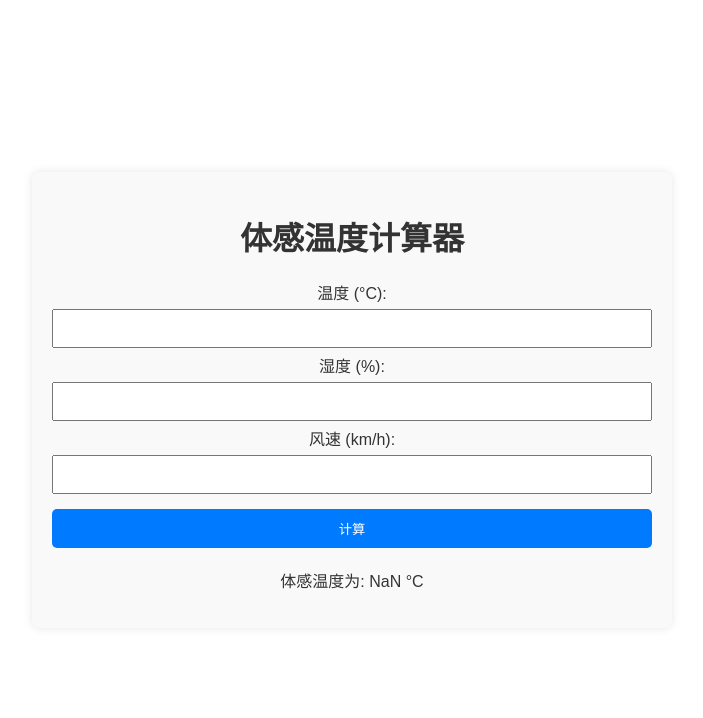
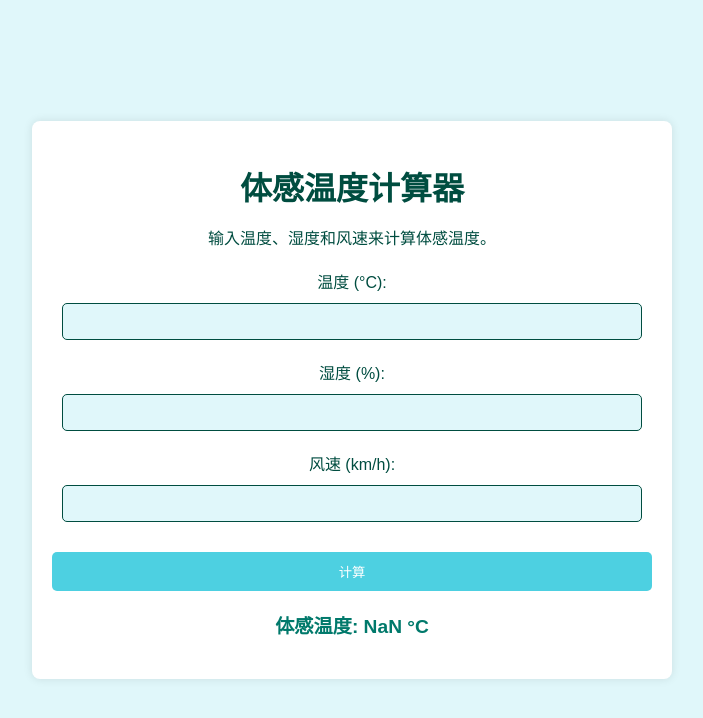
Before and after one commit to shiranyu411/for-myself, a plain HTML site: page index.html in a window 1280 px wide. Both pictures are taken after a click on the button "计算". Shown: the whole page, without its empty margins (288-991 px from the left). Drawn offline with Linux system fonts and the light colour scheme.

Commit message:
Updated UI with light teal color scheme

```diff
--- a/index.html
+++ b/index.html
@@ -10,13 +10,20 @@
 <body>
     <div class="container">
         <h1>体感温度计算器</h1>
+        <p>输入温度、湿度和风速来计算体感温度。</p>
         <form id="calcForm">
+            <div class="input-group">
                 <label for="temperature">温度 (°C):</label>
                 <input type="number" id="temperature" name="temperature" required>
+            </div>
+            <div class="input-group">
                 <label for="humidity">湿度 (%):</label>
                 <input type="number" id="humidity" name="humidity" required>
+            </div>
+            <div class="input-group">
                 <label for="windspeed">风速 (km/h):</label>
                 <input type="number" id="windspeed" name="windspeed">
+            </div>
             <button type="button" onclick="calculateFeelTemperature()">计算</button>
         </form>
         <p id="result"></p>
--- a/script.js
+++ b/script.js
@@ -3,23 +3,18 @@ function calculateFeelTemperature() {
     const humidity = parseFloat(document.getElementById('humidity').value);
     const windspeed = parseFloat(document.getElementById('windspeed').value) || 0;
 
-    let feelTemperature;
+    let feelTemp;
 
-    if (temperature < 10) {
-        feelTemperature = 13.12 + 0.6215 * temperature - 11.37 * Math.pow(windspeed, 0.16) + 0.3965 * temperature * Math.pow(windspeed, 0.16);
+    if (temperature >= 27) {
+        feelTemp = -8.784695 + 1.61139411 * temperature + 2.338549 * humidity
+            - 0.14611605 * temperature * humidity - 0.012308094 * Math.pow(temperature, 2)
+            - 0.016424828 * Math.pow(humidity, 2) + 0.002211732 * Math.pow(temperature, 2) * humidity
+            + 0.00072546 * temperature * Math.pow(humidity, 2) - 0.000003582 * Math.pow(temperature, 2) * Math.pow(humidity, 2);
+    } else if (temperature <= 10 && windspeed > 4.8) {
+        feelTemp = 13.12 + 0.6215 * temperature - 11.37 * Math.pow(windspeed * 3.6, 0.16) + 0.3965 * temperature * Math.pow(windspeed * 3.6, 0.16);
     } else {
-        feelTemperature = temperature - ((0.55 - 0.0055 * humidity) * (temperature - 14.5));
+        feelTemp = temperature;
     }
 
-    document.getElementById('result').textContent = `体感温度为: ${feelTemperature.toFixed(2)} °C`;
+    document.getElementById('result').innerText = `体感温度: ${feelTemp.toFixed(2)} °C`;
 }
-
-if ('serviceWorker' in navigator) {
-    navigator.serviceWorker.register('service-worker.js')
-        .then(function(registration) {
-            console.log('Service Worker registered with scope:', registration.scope);
-        })
-        .catch(function(error) {
-            console.log('Service Worker registration failed:', error);
-        });
-}
--- a/style.css
+++ b/style.css
@@ -1,7 +1,7 @@
 body {
     font-family: Arial, sans-serif;
-    background-color: white;
-    color: #333;
+    background-color: #e0f7fa; /* 浅青色背景 */
+    color: #006064; /* 深青色字体 */
     display: flex;
     justify-content: center;
     align-items: center;
@@ -14,35 +14,61 @@ body {
     padding: 20px;
     box-shadow: 0 0 10px rgba(0, 0, 0, 0.1);
     border-radius: 8px;
-    background-color: #f9f9f9;
+    background-color: #ffffff; /* 白色背景 */
     width: 90%;
     max-width: 400px;
 }
 
-form {
+h1 {
+    margin-bottom: 10px;
+    color: #004d40; /* 深青色标题 */
+}
+
+p {
     margin-bottom: 20px;
+    color: #004d40; /* 深青色文字 */
+}
+
+.input-group {
+    margin-bottom: 15px;
+}
+
+label {
+    display: block;
+    margin-bottom: 5px;
+    color: #004d40; /* 深青色标签 */
 }
 
 input {
     margin: 5px 0;
-    width: 100%;
+    width: calc(100% - 20px);
     padding: 10px;
     box-sizing: border-box;
+    border: 1px solid #004d40; /* 深青色边框 */
+    border-radius: 5px;
+    background-color: #e0f7fa; /* 浅青色输入框背景 */
 }
 
 button {
     margin-top: 10px;
     padding: 10px;
     width: 100%;
-    background-color: #007bff;
-    color: white;
+    background-color: #4dd0e1; /* 浅青蓝色按钮背景 */
+    color: #ffffff; /* 白色按钮文字 */
     border: none;
     border-radius: 5px;
     cursor: pointer;
 }
 
 button:hover {
-    background-color: #0056b3;
+    background-color: #26c6da; /* 更深的浅青蓝色按钮背景 */
+}
+
+#result {
+    margin-top: 20px;
+    font-size: 1.2em;
+    font-weight: bold;
+    color: #00796b; /* 深青蓝色结果 */
 }
 
 /* Media Queries */
```
Lines whose indentation alone changed are shown as unchanged.
